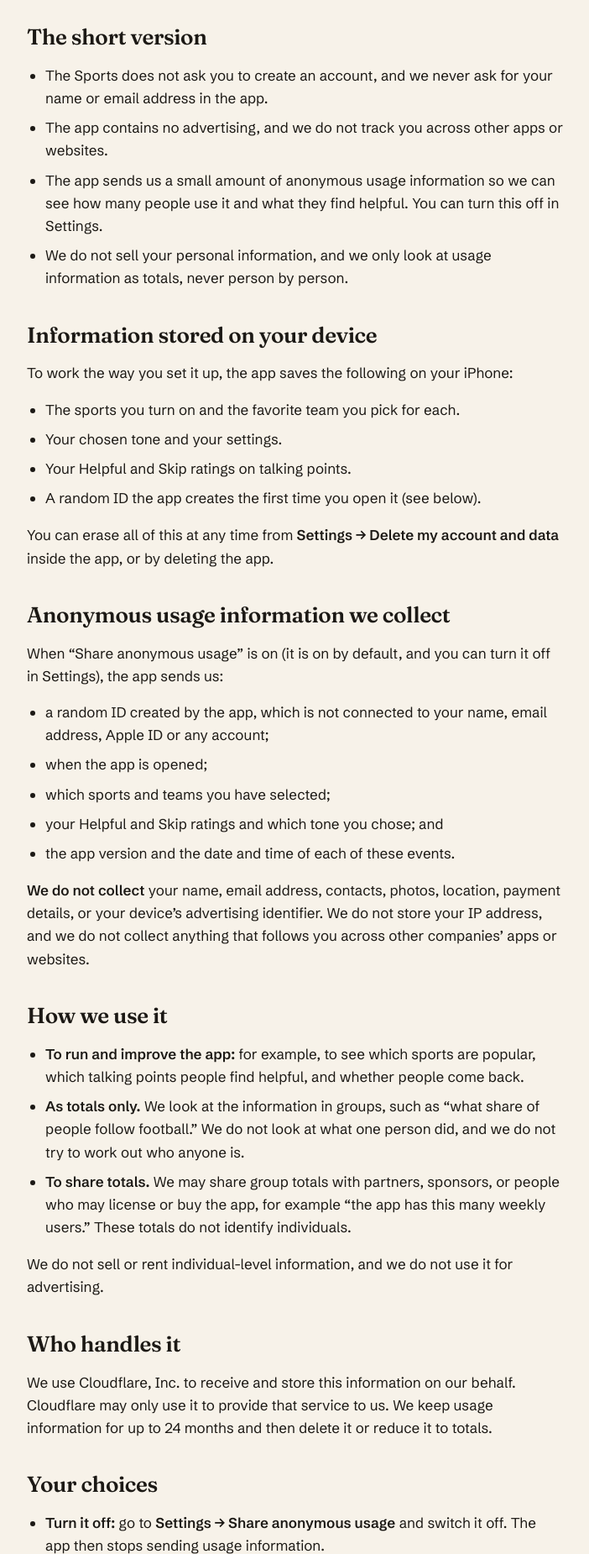
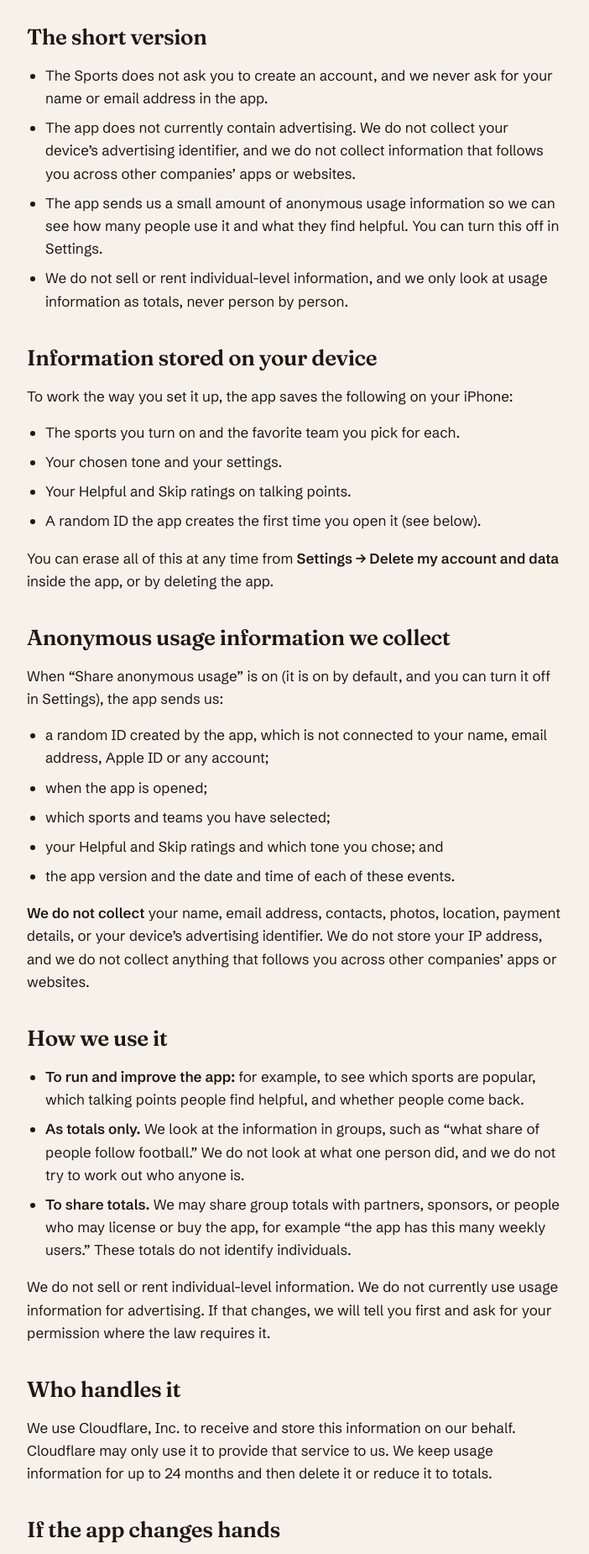
Before and after one commit to bizzytone/bizzytonelabs-site, a plain HTML site: page public/privacy/index.html in a window 1280 px wide. Shown: the part 420-2270 px from the top of the page at 84% size, without its empty margins (288-990 px from the left). Drawn offline with Linux system fonts and the light colour scheme.

Commit message:
Privacy draft: soften advertising/tracking absolutes, add transfer clause
Co-Authored-By: Claude Sonnet 5.5 <noreply@anthropic.com>
Claude-Session: https://claude.ai/code/session_018UvdxVF2c5yavJkPauRyCs

```diff
--- a/public/privacy/index.html
+++ b/public/privacy/index.html
@@ -4,7 +4,7 @@
 <meta charset="utf-8">
 <meta name="viewport" content="width=device-width, initial-scale=1">
 <title>Privacy Policy — The Sports by Bizzytone Labs</title>
-<meta name="description" content="How The Sports and Bizzytone Labs LLC handle your information: no account, no ads, no tracking, and a small amount of anonymous usage information that you can turn off.">
+<meta name="description" content="How The Sports and Bizzytone Labs LLC handle your information: no account, and a small amount of anonymous usage information that you can turn off.">
 <meta name="color-scheme" content="light dark">
 <link rel="icon" href="/favicon.svg" type="image/svg+xml">
 <link rel="canonical" href="https://bizzytonelabs.com/privacy/">
@@ -29,9 +29,9 @@
   <h2>The short version</h2>
   <ul>
     <li>The Sports does not ask you to create an account, and we never ask for your name or email address in the app.</li>
-    <li>The app contains no advertising, and we do not track you across other apps or websites.</li>
+    <li>The app does not currently contain advertising. We do not collect your device&rsquo;s advertising identifier, and we do not collect information that follows you across other companies&rsquo; apps or websites.</li>
     <li>The app sends us a small amount of anonymous usage information so we can see how many people use it and what they find helpful. You can turn this off in Settings.</li>
-    <li>We do not sell your personal information, and we only look at usage information as totals, never person by person.</li>
+    <li>We do not sell or rent individual-level information, and we only look at usage information as totals, never person by person.</li>
   </ul>
 
   <h2>Information stored on your device</h2>
@@ -61,10 +61,13 @@
     <li><strong>As totals only.</strong> We look at the information in groups, such as &ldquo;what share of people follow football.&rdquo; We do not look at what one person did, and we do not try to work out who anyone is.</li>
     <li><strong>To share totals.</strong> We may share group totals with partners, sponsors, or people who may license or buy the app, for example &ldquo;the app has this many weekly users.&rdquo; These totals do not identify individuals.</li>
   </ul>
-  <p>We do not sell or rent individual-level information, and we do not use it for advertising.</p>
+  <p>We do not sell or rent individual-level information. We do not currently use usage information for advertising. If that changes, we will tell you first and ask for your permission where the law requires it.</p>
 
   <h2>Who handles it</h2>
   <p>We use Cloudflare, Inc. to receive and store this information on our behalf. Cloudflare may only use it to provide that service to us. We keep usage information for up to 24 months and then delete it or reduce it to totals.</p>
+
+  <h2>If the app changes hands</h2>
+  <p>If Bizzytone Labs sells, merges, or transfers the app or its business, the information described in this policy may transfer to the new owner. The new owner must honor this policy. If the new owner wants to use the information in a materially different way, we will tell you first and ask for your permission where the law requires it.</p>
 
   <h2>Your choices</h2>
   <ul>
```
